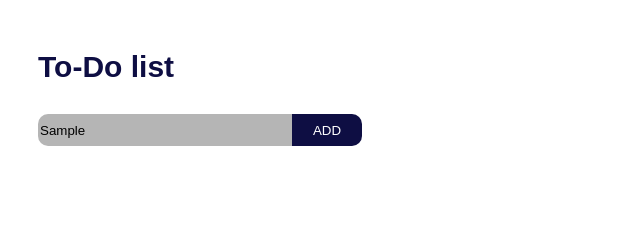
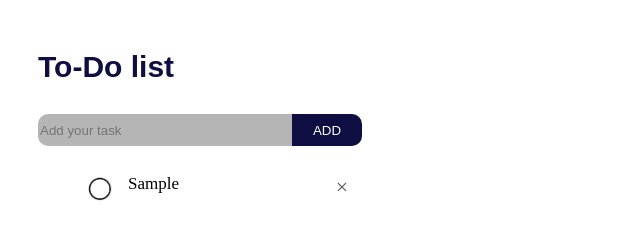
Before and after one commit to Maham-Zahra/To-do-list, a plain HTML site: page index.html in a window 1280 px wide. Both pictures are taken after typing "Sample" into the empty fields and a click on the button "ADD". Shown: the whole page, without its empty margins (0-640 px from the left). Drawn offline with Linux system fonts and the light colour scheme.

Commit message:
initial commit

```diff
--- a/index.css
+++ b/index.css
@@ -37,3 +37,46 @@ justify-content: left;
   background-color: rgb(81, 81, 105) ;
   transition: 0.1s;
 }
+ul li{
+  list-style: none;
+  font-size: 17px;
+  padding: 12px 8px 12px 50px ;
+  user-select: none;
+  cursor: pointer;
+  position: relative;
+}
+ul li::before{
+  content:'';
+  position:absolute;
+  height: 28px;
+  width:28px;
+  border-radius:50% ;
+  background-image:url(images/unchecked.png) ;
+  background-size: cover;
+  background-position: center;
+  top: 12px;
+  left: 8px;
+}
+ul li.checked{
+  color: #555;
+  text-decoration: line-through;
+}
+ul li.checked::before{
+background-image: url(images/checked.jpeg) ;
+}
+ul li span{
+  position: absolute;
+  right: 0;
+  top:5px;
+height:40px;
+width :40px;
+font-size:22px ;
+color: #555;
+line-height: 40px;
+text-align: center;
+border-radius: 50%;
+}
+ul li span:hover{
+  background: #edeef0;
+
+}
--- a/index.html
+++ b/index.html
@@ -11,14 +11,13 @@
 <h3 class="heading"> To-Do list</h3>
   <div class="div2">
 <input  class="input" type="text" placeholder="Add your task">
-  <button class="btn"> ADD </button>
+  <button onclick="addTask()" class="btn"> ADD </button>
   </div>
-  <ul>
+  <ul class="list">
 <!-- Task will be entered here -->
+
   </ul>
   </div>
-
-
-
+  <script src="index.js"></script>
 </body>
 </html>
--- a/index.js
+++ b/index.js
@@ -0,0 +1,35 @@
+const input= document.querySelector(".input");
+const list= document.querySelector(".list");
+function addTask(){
+  if(input.value=== ''){
+    alert("You must write something!");
+  }
+  else{
+    let li= document.createElement("li");
+    li.innerHTML= input.value;
+    list.appendChild(li);
+    let span = document.createElement("span");
+    span.innerHTML= "\u00d7";
+    li.appendChild(span);
+  }
+  input.value="";
+  saveData();
+}
+listContainer= list.addEventListener( "click", function(e){
+if (e.target.tagName === "LI"){
+  e.target.classList.toggle("checked");
+    saveData();
+}
+else if(e.target.tagName === "SPAN"){
+  e.target.parentElement.remove();
+
+}  saveData();
+},false);
+function saveData(){
+  localStorage.setItem("data",listContainer.innerHTML);
+}
+function showtask(){
+  listContainer.innerHTML = localStorage.getItem("data");
+
+showtask();
+}
```
Also changed, not shown: images/checked.jpeg (added), images/unchecked.png (added).
